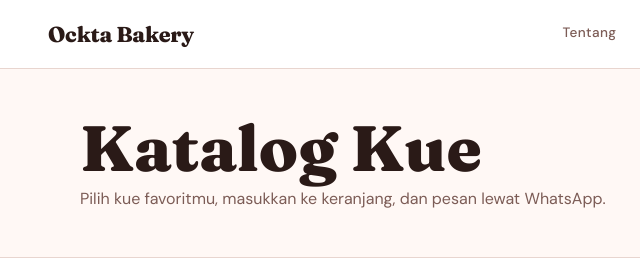
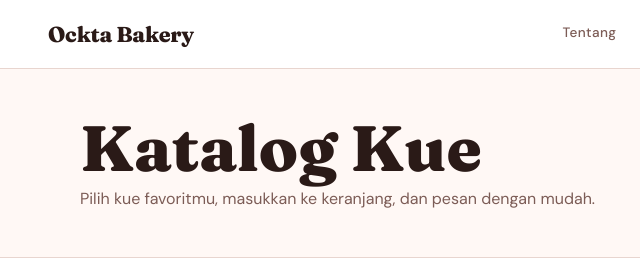
Before and after one commit to Tigereerrs/OcktaBakery, a plain HTML site: page katalog.html in a window 1280 px wide. Shown: the top 278 px of the page, 0-640 px from the left. Drawn offline with Linux system fonts and the light colour scheme.

Commit message:
Update katalog.html

```diff
--- a/katalog.html
+++ b/katalog.html
@@ -340,7 +340,7 @@ footer{background:var(--bg2);color:var(--muted);padding:1.5rem 0;text-align:cent
 <div class="page-hero">
   <div class="wrap">
     <h1>Katalog Kue</h1>
-    <p>Pilih kue favoritmu, masukkan ke keranjang, dan pesan lewat WhatsApp.</p>
+    <p>Pilih kue favoritmu, masukkan ke keranjang, dan pesan dengan mudah.</p>
   </div>
 </div>
 
```
